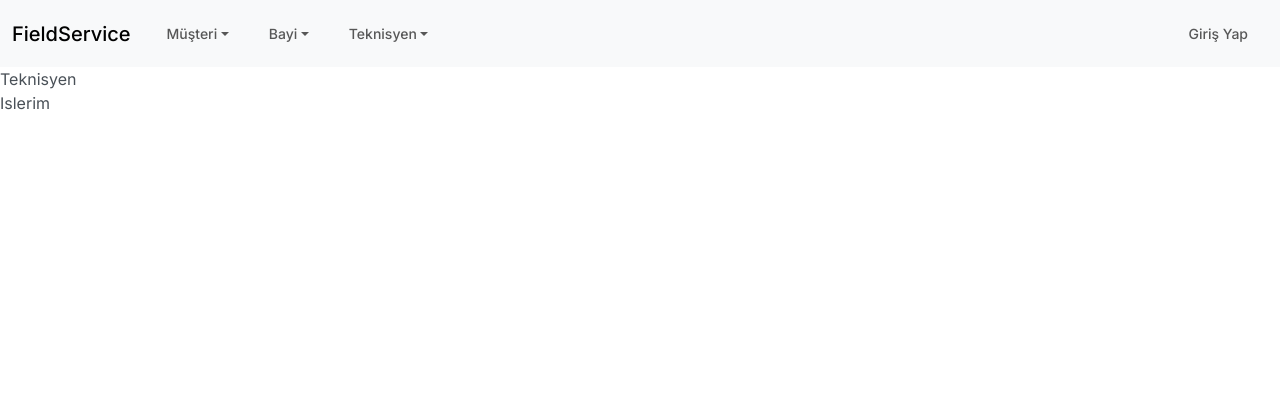
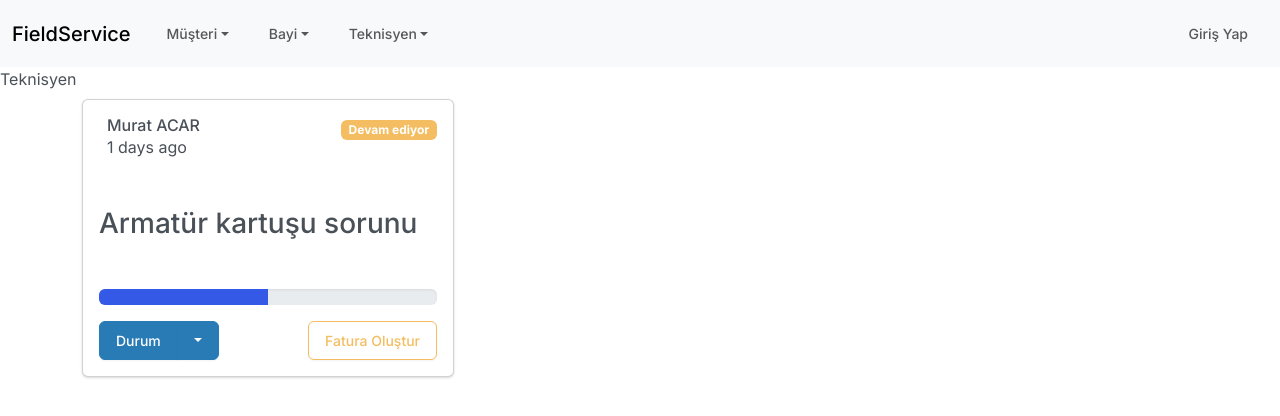
Before and after one commit to muratacarr/field-service-management-react, a React (Vite) app: page /teknisyen/islerim in a window 1280 px wide. Shown: the top 416 px of the page. Built offline with nearby package versions, Linux system fonts and the light colour scheme.

Commit message:
Teknisyen işlerim sayfası tamamlandı

```diff
--- a/src/components/cards/index.jsx
+++ b/src/components/cards/index.jsx
@@ -1,7 +1,11 @@
 import React from "react";
 import "./card.css";
+import PuanlamaModal from "../../pages/musteri/taleplerim/puanlama-modal";
+import { useLocation } from "react-router-dom";
 
 const ServiceRequestCard = () => {
+  const location = useLocation();
+  const { hash, pathname, search } = location;
   return (
     <div className="col-md-4 card-container" style={{ cursor: "pointer" }}>
       <div className="card p-3 mb-2">
@@ -33,7 +37,22 @@ const ServiceRequestCard = () => {
             </div>
           </div>
         </div>
+        <div className="d-flex justify-content-end  mt-3">
+          {pathname == "/musteri/taleplerim" ? (
+            <button
+              type="button"
+              class="btn btn-primary"
+              data-bs-toggle="modal"
+              data-bs-target="#exampleModal1"
+            >
+              Puanla
+            </button>
+          ) : (
+            <></>
+          )}
+        </div>
       </div>
+      <PuanlamaModal />
     </div>
   );
 };
--- /dev/null
+++ b/src/components/technician-job-card/index.jsx
@@ -0,0 +1,81 @@
+import React from "react";
+import "./technician-job-card.css";
+import { Link } from "react-router-dom";
+
+const TechnicianJobCard = () => {
+  return (
+    <div className="col-md-4 card-container" style={{ cursor: "pointer" }}>
+      <div className="card p-3 mb-2">
+        <div className="d-flex justify-content-between">
+          <div className="d-flex flex-row align-items-center">
+            <div className="icon">
+              <i className="bx bxl-mailchimp"></i>
+            </div>
+            <div className="ms-2 c-details">
+              <h6 className="mb-0">Murat ACAR</h6> <span>1 days ago</span>
+            </div>
+          </div>
+          <div className="">
+            <span class="badge bg-warning">Devam ediyor</span>
+          </div>
+        </div>
+        <div className="mt-5">
+          <h3 className="heading">Armatür kartuşu sorunu</h3>
+          <div className="mt-5">
+            <div className="progress">
+              <div
+                className="progress-bar"
+                role="progressbar"
+                style={{ width: "50%" }}
+                aria-valuenow="50"
+                aria-valuemin="0"
+                aria-valuemax="100"
+              ></div>
+            </div>
+          </div>
+        </div>
+        <div className="d-flex justify-content-between mt-3">
+          <div
+            class="btn-group"
+            role="group"
+            aria-label="Button group with nested dropdown"
+          >
+            <button type="button" class="btn btn-info">
+              Durum
+            </button>
+            <div class="btn-group" role="group">
+              <button
+                id="btnGroupDrop3"
+                type="button"
+                class="btn btn-info dropdown-toggle"
+                data-bs-toggle="dropdown"
+                aria-haspopup="true"
+                aria-expanded="false"
+              ></button>
+              <div class="dropdown-menu" aria-labelledby="btnGroupDrop3">
+                <a class="dropdown-item" href="#">
+                  İş üzerine alındı
+                </a>
+                <a class="dropdown-item" href="#">
+                  Adrese geliyor
+                </a>
+                <a class="dropdown-item" href="#">
+                  Adreste çalışma yapılıyor
+                </a>
+              </div>
+            </div>
+          </div>
+          <Link
+            type="button"
+            to="/teknisyen/fatura-olustur"
+            class="btn btn-outline-warning"
+          >
+            Fatura Oluştur
+          </Link>
+        </div>
+      </div>
+    </div>
+  );
+};
+
+export default TechnicianJobCard;
--- /dev/null
+++ b/src/components/technician-job-card/technician-job-card.css
@@ -0,0 +1,5 @@
+.card-container:hover {
+  -webkit-box-shadow: 0px 0px 12px -4px rgba(0, 0, 0, 0.41);
+  -moz-box-shadow: 0px 0px 12px -4px rgba(0, 0, 0, 0.41);
+  box-shadow: 0px 0px 12px -4px rgba(0, 0, 0, 0.41);
+}
--- a/src/layout/navbar/index.jsx
+++ b/src/layout/navbar/index.jsx
@@ -128,14 +128,14 @@ const Navbar = () => {
                   >
                     İşlerim
                   </NavLink>
-                  <NavLink
+                  {/* <NavLink
                     to="/teknisyen/fatura-olustur"
                     className={({ isActive }) =>
                       isActive ? "dropdown-item active" : "dropdown-item"
                     }
                   >
                     Fatura Oluştur
-                  </NavLink>
+                  </NavLink> */}
                 </div>
               </li>
             </ul>
--- a/src/pages/musteri/index.jsx
+++ b/src/pages/musteri/index.jsx
@@ -1,4 +1,4 @@
-import React from "react";
+import React, { useState } from "react";
 import { Outlet } from "react-router-dom";
 
 function Musteri() {
--- a/src/pages/musteri/taleplerim/index.jsx
+++ b/src/pages/musteri/taleplerim/index.jsx
@@ -1,10 +1,12 @@
 import React from "react";
 import ServiceRequestCard from "../../../components/cards";
+import PuanlamaModal from "./puanlama-modal";
 
 const Taleplerim = () => {
   return (
     <div className="container mt-4">
       <ServiceRequestCard />
+      <PuanlamaModal />
     </div>
   );
 };
--- /dev/null
+++ b/src/pages/musteri/taleplerim/puanlama-modal/index.jsx
@@ -0,0 +1,50 @@
+const PuanlamaModal = () => {
+  return (
+    <div
+      class="modal fade"
+      id="exampleModal1"
+      tabindex="-1"
+      aria-labelledby="exampleModalLabel"
+      aria-hidden="true"
+    >
+      <div class="modal-dialog">
+        <div class="modal-content">
+          <div class="modal-header">
+            <h5 class="modal-title">Puanla</h5>
+            <button
+              type="button"
+              class="btn-close"
+              data-bs-dismiss="modal"
+              aria-label="Close"
+            ></button>
+          </div>
+          <div class="modal-body">
+            <div class="form-group">
+              <select class="form-select" id="exampleSelect1">
+                <option>1</option>
+                <option>2</option>
+                <option>3</option>
+                <option>4</option>
+                <option>5</option>
+              </select>
+            </div>
+          </div>
+          <div class="modal-footer">
+            <button
+              type="button"
+              class="btn btn-secondary"
+              data-bs-dismiss="modal"
+            >
+              Kapat
+            </button>
+            <button type="button" class="btn btn-primary">
+              Kaydet
+            </button>
+          </div>
+        </div>
+      </div>
+    </div>
+  );
+};
+
+export default PuanlamaModal;
--- a/src/pages/teknisyen/islerim/index.jsx
+++ b/src/pages/teknisyen/islerim/index.jsx
@@ -1,7 +1,12 @@
 import React from "react";
+import TechnicianJobCard from "../../../components/technician-job-card";
 
 const Islerim = () => {
-  return <div>Islerim</div>;
+  return (
+    <div className="container mt-2 ">
+      <TechnicianJobCard />
+    </div>
+  );
 };
 
 export default Islerim;
```
